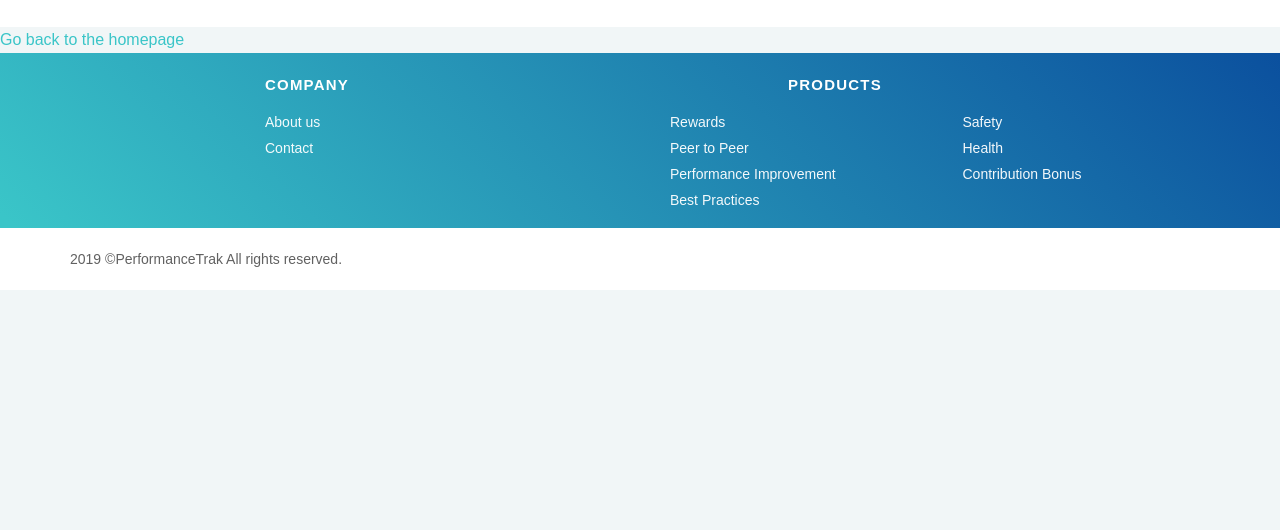
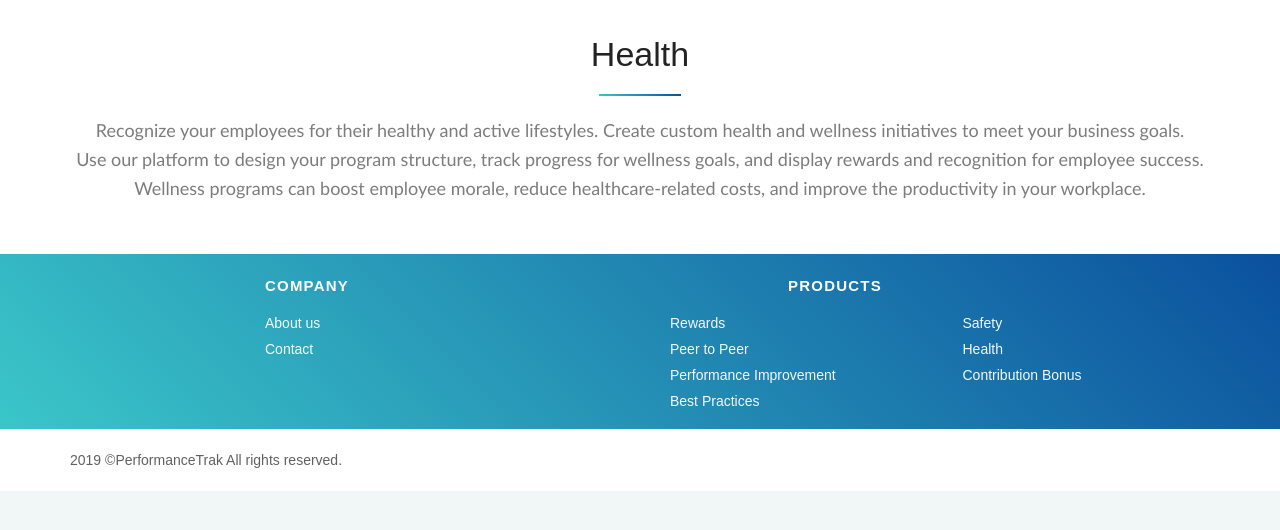
Before and after one commit to Schenz/PerformanceTrak, a Gatsby site in the folder web/: page /health in a window 1280 px wide. Shown: the part 78-608 px from the top of the page. Built offline with nearby package versions, Linux system fonts and the light colour scheme; Gatsby itself is replaced by a stand-in of ours.

Commit message:
add health content

```diff
--- a/web/src/pages/health.js
+++ b/web/src/pages/health.js
@@ -1,14 +1,32 @@
 import React from "react"
-import { Link } from "gatsby"
 
 import Layout from "../components/layout"
 import SEO from "../components/seo"
 
 const Health = () => (
-  <Layout>
-    <SEO title="Health" />
-    <Link to="/">Go back to the homepage</Link>
-  </Layout>
+    <Layout>
+        <SEO title="Health" />
+        <section className="section overfree">
+            <div className="container">
+                <div className="section-title text-center">
+                    <h3>Health</h3>
+                    <hr />
+                    <p className="lead">
+                        Recognize your employees for their healthy and active
+                        lifestyles. Create custom health and wellness
+                        initiatives to meet your business goals.
+                    </p>
+                    <p className="lead">
+                        Use our platform to design your program structure, track
+                        progress for wellness goals, and display rewards and
+                        recognition for employee success. Wellness programs can
+                        boost employee morale, reduce healthcare-related costs,
+                        and improve the productivity in your workplace.
+                    </p>
+                </div>
+            </div>
+        </section>
+    </Layout>
 )
 
 export default Health
```
